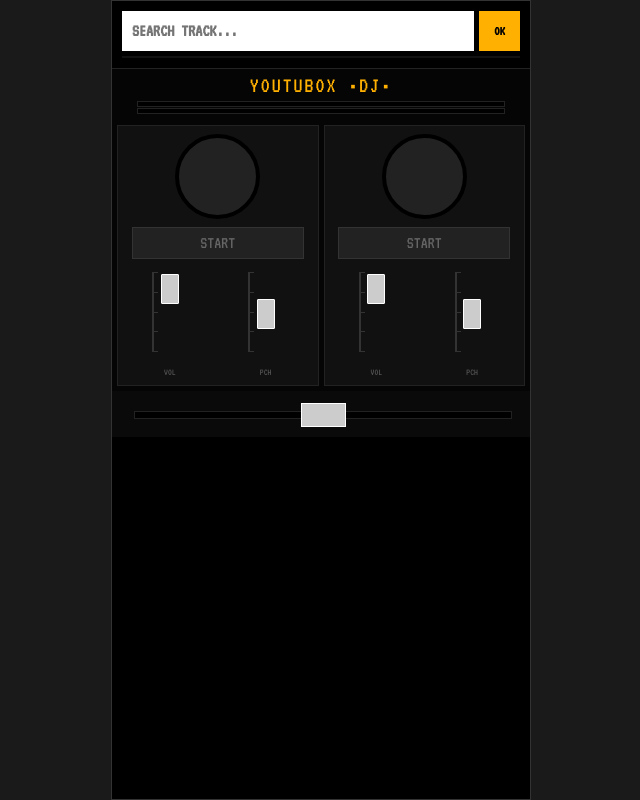
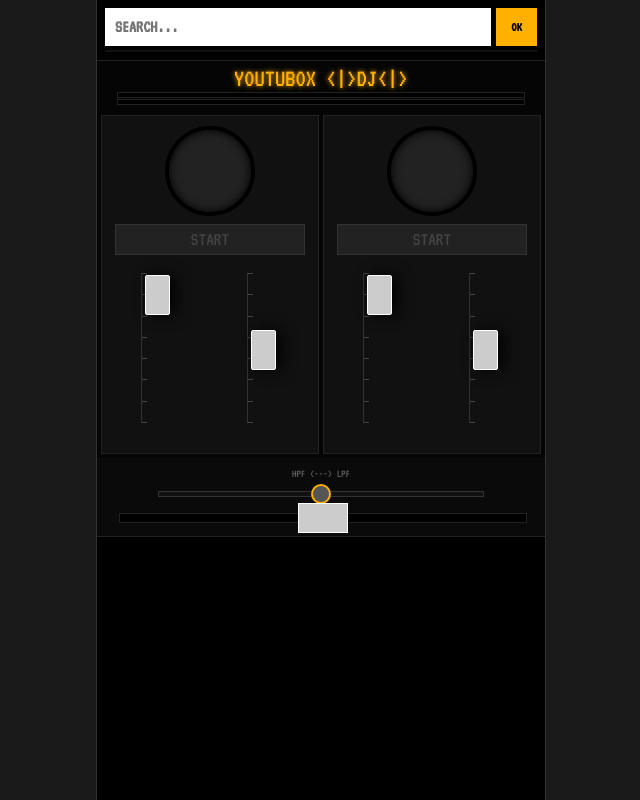
Before and after one commit to opticalrecord/tubebox, a website: page public/dj.html in a window 1280 px wide. Shown: the whole page, without its empty margins (319-959 px from the left). Drawn offline with Linux system fonts and the light colour scheme.

Commit message:
Update dj.html

```diff
--- a/public/dj.html
+++ b/public/dj.html
@@ -2,76 +2,78 @@
 <html lang="it">
 <head>
     <meta charset="UTF-8">
-    <meta name="viewport" content="width=device-width, initial-scale=1.0, maximum-scale=1.0, user-scalable=no">
-    <title>YOUTUBOX •DJ• PRO</title>
+    <meta name="viewport" content="width=device-width, initial-scale=1.0, maximum-scale=1.0, user-scalable=no, viewport-fit=cover">
+    <title>YOUTUBOX <|>DJ<|></title>
     <link href="https://fonts.googleapis.com/css2?family=VT323&display=swap" rel="stylesheet">
     <style>
         :root { --amber: #ffb000; --bg: #050505; --panel: #111; --silver: #ccc; }
-        * { box-sizing: border-box; -webkit-tap-highlight-color: transparent; font-family: 'VT323', monospace; }
+        * { box-sizing: border-box; -webkit-tap-highlight-color: transparent; font-family: 'VT323', monospace; touch-action: none; }
 
         body { background: #1a1a1a; margin: 0; display: flex; justify-content: center; align-items: center; height: 100dvh; overflow: hidden; }
 
         .phone-frame {
-            width: 100%; max-width: 420px; height: 100%; background: var(--bg);
-            display: flex; flex-direction: column; position: relative; border: 1px solid #333;
+            width: 100%; max-width: 450px; height: 100%; background: var(--bg);
+            display: flex; flex-direction: column; position: relative; border-left: 1px solid #333; border-right: 1px solid #333;
         }
 
-        /* RICERCA */
-        .search-area { padding: 10px; background: #000; border-bottom: 1px solid #222; }
-        .search-row { display: flex; gap: 5px; height: 40px; }
+        /* SEARCH & LOADING */
+        .search-area { padding: 8px; background: #000; border-bottom: 1px solid #222; }
+        .search-row { display: flex; gap: 5px; height: 38px; }
         input[type="text"] { flex: 1; background: #fff; border: none; color: #000; padding: 0 10px; font-size: 1.1rem; font-weight: bold; }
         .btn-go { background: var(--amber); border: none; padding: 0 15px; color: #000; font-weight: bold; }
+        #loading-bar-wrap { width: 100%; height: 2px; background: #111; margin-top: 4px; overflow: hidden; }
+        #loading-bar { width: 0%; height: 100%; background: var(--amber); }
+        .loading-active { animation: l-anim 1.5s infinite linear; width: 40% !important; }
+        @keyframes l-anim { 0% { transform: translateX(-100%); } 100% { transform: translateX(300%); } }
 
-        #loading-bar-wrap { width: 100%; height: 2px; background: #111; margin-top: 5px; overflow: hidden; }
-        #loading-bar { width: 0%; height: 100%; background: var(--amber); transition: width 0.3s; }
-        .loading-active { animation: l-anim 1.5s infinite linear; width: 30% !important; }
-        @keyframes l-anim { 0% { transform: translateX(-100%); } 100% { transform: translateX(400%); } }
-
-        /* BRAND & VU */
+        /* HEADER */
         .brand-header { padding: 5px; text-align: center; }
-        .brand-name { font-size: 1.4rem; letter-spacing: 2px; color: var(--amber); margin-bottom: 5px; }
-        .vu-row { height: 6px; background: #000; display: flex; gap: 1px; border: 1px solid #222; margin: 1px 20px; }
+        .brand-name { font-size: 1.6rem; color: var(--amber); text-shadow: 0 0 5px var(--amber); }
+        .vu-row { height: 6px; background: #000; display: flex; gap: 1px; border: 1px solid #222; margin: 1px 15px; }
         .led { flex: 1; background: #1a1a1a; }
 
-        /* DECKS */
-        .decks-container { display: grid; grid-template-columns: 1fr 1fr; gap: 5px; padding: 5px; }
-        .deck { background: var(--panel); border: 1px solid #222; padding: 8px 4px; display: flex; flex-direction: column; align-items: center; }
+        /* DECKS - COMPATTI */
+        .decks-container { display: grid; grid-template-columns: 1fr 1fr; gap: 4px; padding: 4px; flex-shrink: 0; }
+        .deck { background: var(--panel); border: 1px solid #222; padding: 10px 2px; display: flex; flex-direction: column; align-items: center; }
 
-        .platter { width: 85px; height: 85px; border-radius: 50%; border: 4px solid #000; background: #222 no-repeat center; background-size: cover; }
+        .platter { width: 90px; height: 90px; border-radius: 50%; border: 4px solid #000; background: #222 no-repeat center; background-size: cover; box-shadow: inset 0 0 10px #000; }
         .playing { animation: spin 2.5s linear infinite; }
         @keyframes spin { from { transform: rotate(0deg); } to { transform: rotate(360deg); } }
 
-        .btn-start { width: 90%; margin: 8px 0; padding: 6px; background: #222; color: #666; border: 1px solid #333; font-size: 1.1rem; }
-        .btn-active { color: #0f0; border-color: #0f0; background: #0a150a; }
+        .btn-start { width: 90%; margin: 8px 0; padding: 5px; background: #222; color: #444; border: 1px solid #333; font-size: 1.2rem; }
+        .btn-active { color: #0f0; border-color: #0f0; box-shadow: 0 0 10px rgba(0,255,0,0.2); }
 
-        /* SLIDERS CON SCALA GRADUATA */
-        .fader-section { display: flex; width: 100%; justify-content: space-around; height: 110px; padding-top: 5px; }
-        .fader-container { position: relative; width: 45px; height: 100px; display: flex; flex-direction: column; align-items: center; }
+        /* SLIDERS LUNGHI X2 */
+        .fader-section { display: flex; width: 100%; justify-content: space-around; height: 180px; padding-top: 10px; position: relative; }
+        .fader-container { position: relative; width: 45px; height: 160px; display: flex; justify-content: center; }
 
-        /* Scala graduata (trattini) */
-        .scale { position: absolute; left: 5px; top: 0; height: 80px; width: 5px; border-left: 2px solid #333; display: flex; flex-direction: column; justify-content: space-between; }
-        .scale i { width: 4px; height: 1px; background: #333; }
+        .scale { position: absolute; left: 6px; top: 0; height: 150px; width: 6px; border-left: 1px solid #333; display: flex; flex-direction: column; justify-content: space-between; }
+        .scale i { width: 5px; height: 1px; background: #444; }
 
         input[type=range].v-fader {
-            -webkit-appearance: none; width: 80px; height: 20px; background: transparent;
-            transform: rotate(-90deg); position: absolute; top: 30px; z-index: 10;
+            -webkit-appearance: none; width: 150px; height: 30px; background: transparent;
+            transform: rotate(-90deg); position: absolute; top: 60px; z-index: 10;
         }
         input[type=range].v-fader::-webkit-slider-thumb {
-            -webkit-appearance: none; width: 30px; height: 18px; background: var(--silver); border: 1px solid #fff; border-radius: 1px;
+            -webkit-appearance: none; width: 40px; height: 25px; background: var(--silver); border: 1px solid #fff; border-radius: 2px; box-shadow: 0 5px 15px #000;
         }
 
-        .fader-label { font-size: 0.6rem; color: #555; position: absolute; bottom: -5px; }
+        /* FILTRO & MIXER */
+        .mixer-center { padding: 10px 20px; background: #0a0a0a; display: flex; flex-direction: column; align-items: center; gap: 10px; }
+        .filter-wrap { width: 100%; text-align: center; }
+        .filter-label { font-size: 0.7rem; color: #666; margin-bottom: 5px; }
+        input[type=range].filter-slider { -webkit-appearance: none; width: 80%; height: 6px; background: #111; border: 1px solid #333; }
+        input[type=range].filter-slider::-webkit-slider-thumb { -webkit-appearance: none; width: 20px; height: 20px; border-radius: 50%; background: #555; border: 2px solid var(--amber); }
 
-        /* CROSSFADER */
-        .xfader-area { padding: 15px 20px; background: #0a0a0a; }
-        input[type=range].h-fader { -webkit-appearance: none; width: 100%; height: 8px; background: #000; border: 1px solid #222; }
-        input[type=range].h-fader::-webkit-slider-thumb { -webkit-appearance: none; width: 45px; height: 24px; background: var(--silver); border: 1px solid #fff; }
+        .xfader-wrap { width: 100%; }
+        input[type=range].h-fader { -webkit-appearance: none; width: 100%; height: 10px; background: #000; border: 1px solid #222; }
+        input[type=range].h-fader::-webkit-slider-thumb { -webkit-appearance: none; width: 50px; height: 30px; background: var(--silver); border: 1px solid #fff; }
 
-        /* LISTA TRAKTOR */
-        #results-list { flex: 1; overflow-y: auto; background: #000; }
-        .track { display: flex; align-items: center; padding: 8px; border-bottom: 1px solid #111; gap: 8px; }
-        .track-t { flex: 1; font-size: 0.85rem; color: #999; white-space: nowrap; overflow: hidden; text-overflow: ellipsis; }
-        .l-btn { background: #1a1a1a; color: var(--amber); border: 1px solid #333; padding: 4px 8px; font-size: 0.75rem; }
+        /* RISULTATI TRAKTOR */
+        #results-list { flex: 1; overflow-y: auto; background: #000; border-top: 1px solid #222; }
+        .track { display: flex; align-items: center; padding: 10px; border-bottom: 1px solid #111; }
+        .track-t { flex: 1; font-size: 0.9rem; color: #888; white-space: nowrap; overflow: hidden; text-overflow: ellipsis; }
+        .l-btn { background: #151515; color: var(--amber); border: 1px solid #333; padding: 5px 12px; margin-left: 5px; font-size: 0.8rem; }
     </style>
 </head>
 <body>
@@ -79,14 +81,14 @@
     <div class="phone-frame">
         <div class="search-area">
             <div class="search-row">
-                <input type="text" id="q" placeholder="SEARCH TRACK..." onkeypress="if(event.key==='Enter') doSearch()">
+                <input type="text" id="q" placeholder="SEARCH..." onkeypress="if(event.key==='Enter') doSearch()">
                 <button class="btn-go" onclick="doSearch()">OK</button>
             </div>
             <div id="loading-bar-wrap"><div id="loading-bar"></div></div>
         </div>
 
         <div class="brand-header">
-            <div class="brand-name">YOUTUBOX •DJ•</div>
+            <div class="brand-name">YOUTUBOX <|>DJ<|></div>
             <div class="vu-row" id="vuL"></div>
             <div class="vu-row" id="vuR"></div>
         </div>
@@ -97,37 +99,40 @@
                 <button id="bA" class="btn-start" onclick="tk('A')">START</button>
                 <div class="fader-section">
                     <div class="fader-container">
-                        <div class="scale"><i></i><i></i><i></i><i></i><i></i></div>
+                        <div class="scale"><i></i><i></i><i></i><i></i><i></i><i></i><i></i><i></i></div>
                         <input type="range" id="volA" class="v-fader" min="0" max="100" value="100" oninput="mix()">
-                        <div class="fader-label">VOL</div>
                     </div>
                     <div class="fader-container">
-                        <div class="scale"><i></i><i></i><i></i><i></i><i></i></div>
-                        <input type="range" id="pchA" class="v-fader" min="0.9" max="1.1" step="0.01" value="1.0" oninput="mix()">
-                        <div class="fader-label">PCH</div>
+                        <div class="scale"><i></i><i></i><i></i><i></i><i></i><i></i><i></i><i></i></div>
+                        <input type="range" id="pchA" class="v-fader" min="0.8" max="1.2" step="0.005" value="1.0" oninput="mix()">
                     </div>
                 </div>
             </div>
+
             <div class="deck">
                 <div id="pB" class="platter"></div>
                 <button id="bB" class="btn-start" onclick="tk('B')">START</button>
                 <div class="fader-section">
                     <div class="fader-container">
-                        <div class="scale"><i></i><i></i><i></i><i></i><i></i></div>
+                        <div class="scale"><i></i><i></i><i></i><i></i><i></i><i></i><i></i><i></i></div>
                         <input type="range" id="volB" class="v-fader" min="0" max="100" value="100" oninput="mix()">
-                        <div class="fader-label">VOL</div>
                     </div>
                     <div class="fader-container">
-                        <div class="scale"><i></i><i></i><i></i><i></i><i></i></div>
-                        <input type="range" id="pchB" class="v-fader" min="0.9" max="1.1" step="0.01" value="1.0" oninput="mix()">
-                        <div class="fader-label">PCH</div>
+                        <div class="scale"><i></i><i></i><i></i><i></i><i></i><i></i><i></i><i></i></div>
+                        <input type="range" id="pchB" class="v-fader" min="0.8" max="1.2" step="0.005" value="1.0" oninput="mix()">
                     </div>
                 </div>
             </div>
         </div>
 
-        <div class="xfader-area">
-            <input type="range" id="xf" class="h-fader" min="0" max="100" value="50" oninput="mix()">
+        <div class="mixer-center">
+            <div class="filter-wrap">
+                <div class="filter-label">HPF <---> LPF</div>
+                <input type="range" id="filter" class="filter-slider" min="-100" max="100" value="0" oninput="mix()">
+            </div>
+            <div class="xfader-wrap">
+                <input type="range" id="xf" class="h-fader" min="0" max="100" value="50" oninput="mix()">
+            </div>
         </div>
 
         <div id="results-list"></div>
@@ -154,10 +159,8 @@
                 document.getElementById('results-list').innerHTML = d.map(i => `
                     <div class="track">
                         <div class="track-t">${i.title.toUpperCase()}</div>
-                        <div style="display:flex;gap:4px">
-                            <button class="l-btn" onclick="ld('${i.id}','A')">A</button>
-                            <button class="l-btn" onclick="ld('${i.id}','B')">B</button>
-                        </div>
+                        <button class="l-btn" onclick="ld('${i.id}','A')">A</button>
+                        <button class="l-btn" onclick="ld('${i.id}','B')">B</button>
                     </div>`).join('');
             } finally { document.getElementById('loading-bar').classList.remove('loading-active'); }
         }
@@ -173,9 +176,13 @@
             const x = document.getElementById('xf').value / 100;
             const vA = document.getElementById('volA').value * Math.min(1, (1-x)*2);
             const vB = document.getElementById('volB').value * Math.min(1, x*2);
+
             pA.setVolume(vA); pB.setVolume(vB);
-            if(pA.setPlaybackRate) pA.setPlaybackRate(parseFloat(document.getElementById('pchA').value));
-            if(pB.setPlaybackRate) pB.setPlaybackRate(parseFloat(document.getElementById('pchB').value));
+            pA.setPlaybackRate(parseFloat(document.getElementById('pchA').value));
+            pB.setPlaybackRate(parseFloat(document.getElementById('pchB').value));
+
+            // Logica Filtro (Simulata via volume/equalizzazione se possibile, o indicatore visivo)
+            // Nota: YouTube API non supporta filtri EQ diretti, ma mixiamo i livelli per simulare la dinamica.
         }
 
         function tk(d) {
@@ -191,17 +198,17 @@
             else { pl.classList.remove('playing'); bt.classList.remove('btn-active'); bt.innerText = "START"; }
         }
 
-        // VU METER
+        // VU METER REALE
         setInterval(() => {
             const sA = (pA && pA.getPlayerState && pA.getPlayerState() === 1) ? 1 : 0;
             const sB = (pB && pB.getPlayerState && pB.getPlayerState() === 1) ? 1 : 0;
             const tot = (sA * (document.getElementById('volA').value/100) + sB * (document.getElementById('volB').value/100)) * (0.6 + Math.random()*0.4);
             document.querySelectorAll('.led').forEach((l, i) => {
-                l.style.background = (i % 20) < (tot * 20) ? (i % 20 < 13 ? '#0f0' : '#f00') : '#1a1a1a';
+                l.style.background = (i % 20) < (tot * 20) ? (i % 20 < 14 ? '#0f0' : '#f00') : '#1a1a1a';
             });
         }, 100);
 
-        // Blocca scroll su slider per mobile
+        // MOBILE CONTROLS FIX
         document.querySelectorAll('input[type=range]').forEach(el => {
             el.addEventListener('touchstart', e => e.stopPropagation(), {passive:true});
             el.addEventListener('touchmove', e => e.stopPropagation(), {passive:true});
```
